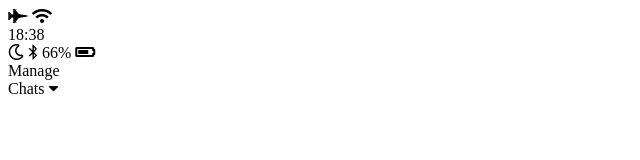
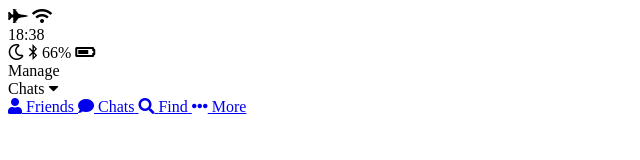
Before and after one commit to jamesjahng/kakao-clone, a plain HTML site: page chats.html in a window 1280 px wide. Shown: the whole page, without its empty margins (0-640 px from the left). Drawn offline with Linux system fonts and the light colour scheme.

Commit message:
Add tab bar, selected tab

```diff
--- a/chats.html
+++ b/chats.html
@@ -32,5 +32,23 @@
  </div>
  <div class="header__column"></div>
 </header>
+  <nav class="tab-bar">
+    <a href="index.html" class="tab-bar__tab">
+    <i class="fa fa-user"></i>
+    <span class="tab-bar__title">Friends</span>
+    </a>
+    <a href="chats.html" class="tab-bar__tab tab-bar__tab-selected">
+    <i class="fa fa-comment"></i>
+    <span class="tab-bar__title">Chats</span>
+    </a>
+    <a href="find.html" class="tab-bar__tab">
+    <i class="fa fa-search"></i>
+    <span class="tab-bar__title">Find</span>
+    </a>
+    <a href="more.html" class="tab-bar__tab">
+    <i class="fa fa-ellipsis-h"></i>
+    <span class="tab-bar__title">More</span>
+    </a>
+  </nav>
 </body>
 </html>
```
Also changed, not shown: find.html (+18 -0 lines), index.html (+18 -0 lines), more.html (+18 -0 lines).
